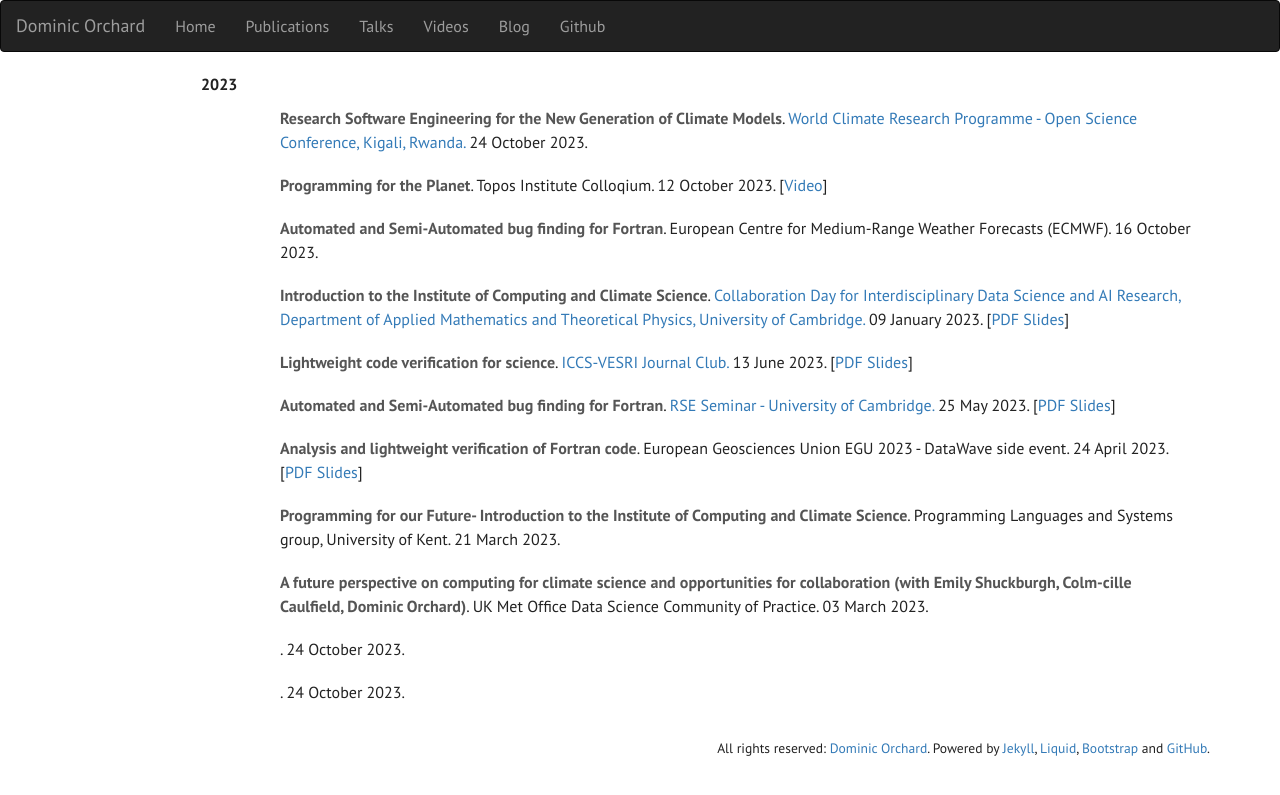
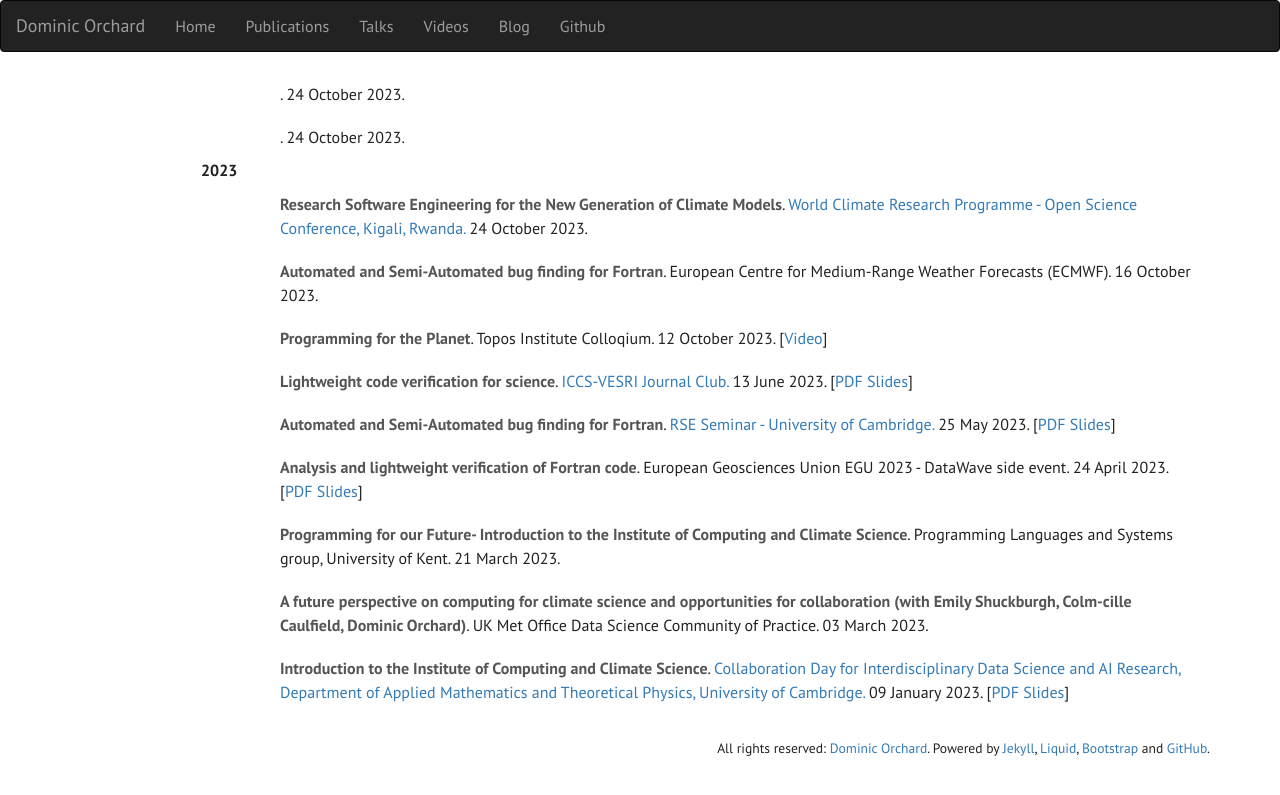
Before and after one commit to dorchard/dorchard.github.io, a Jekyll site: the page built from talks.html, in a window 1280 px wide. Shown: the top 795 px of the page. Built offline with Jekyll 4.4.1, drawn with Linux system fonts in a browser that asks for light colours; part of the change alters nothing that is shown.

```diff
--- a/talks.html
+++ b/talks.html
@@ -13,7 +13,7 @@ sitemap:
   }
 </style>
 
-{% assign collection = site.talks | sort: "pos" | reverse %}
+{% assign collection = site.talks | sort: "date" | reverse %}
 
 <ul class="list-group">
   {% assign year = 0 %}
```
